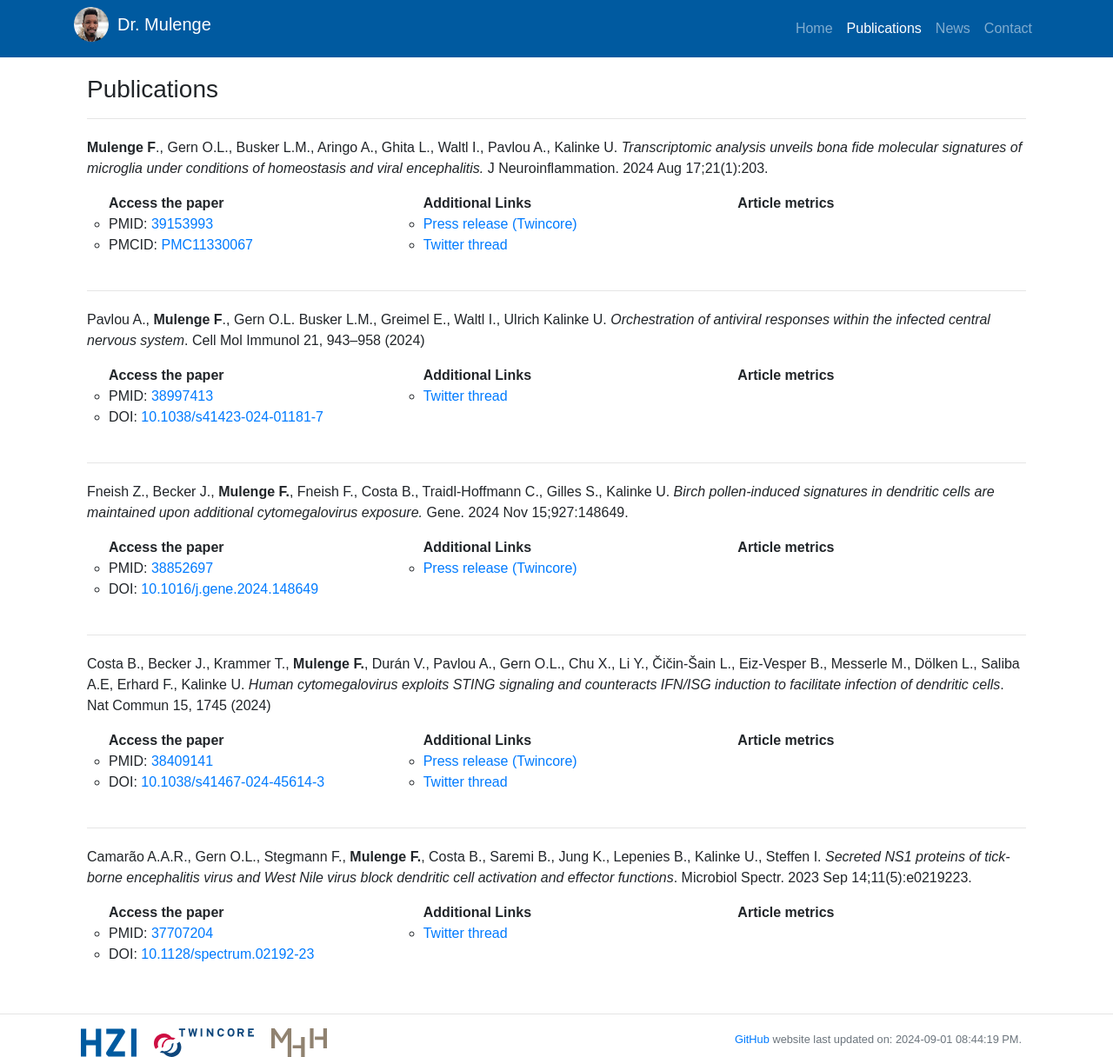
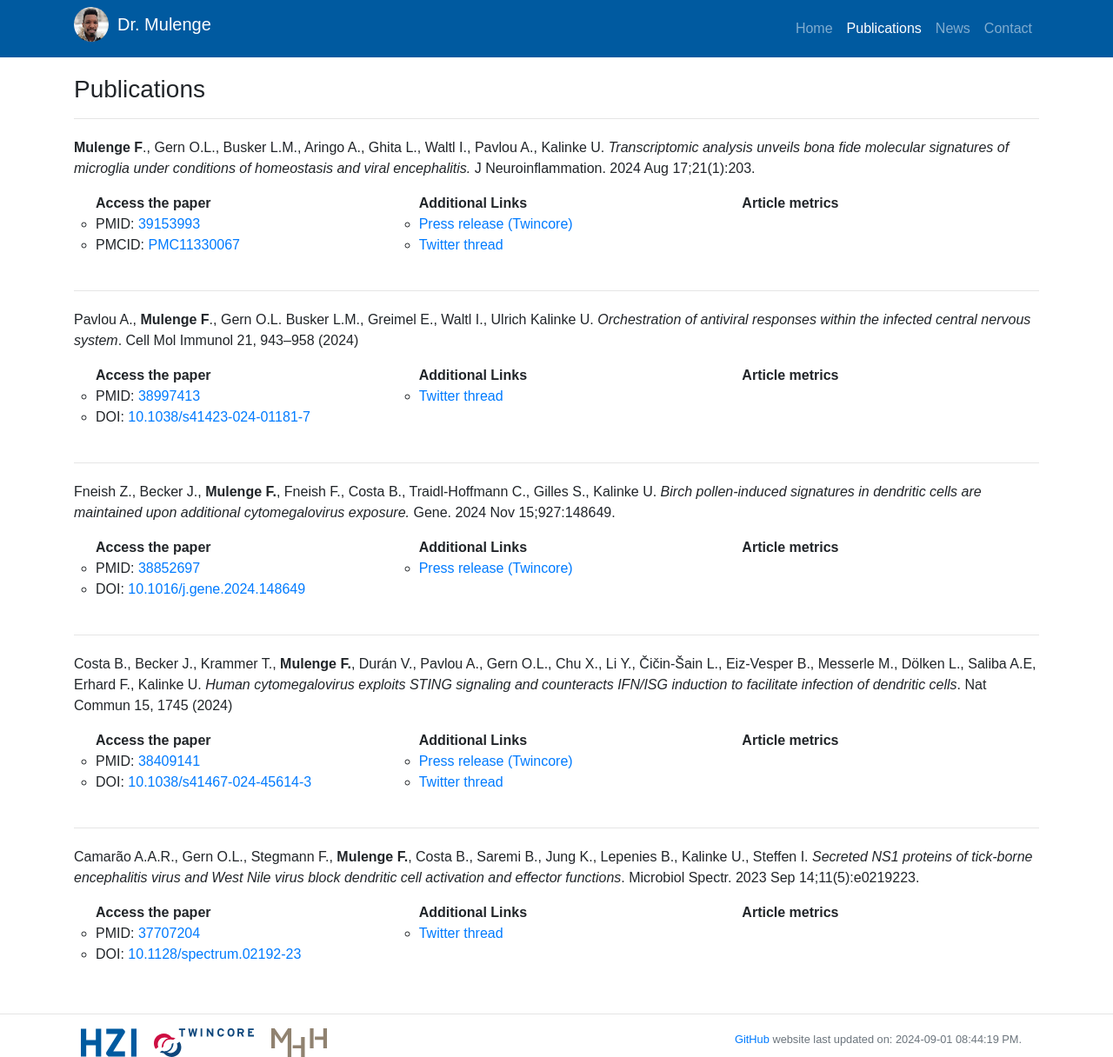
Before and after one commit to fmulenge/fmulenge.github.io, a Jekyll site: the page built from publications/index.html, in a window 1280 px wide. Shown: the whole page at 87% size. Built offline with Jekyll 4.4.1, drawn with Linux system fonts in a browser that asks for light colours; comment, search, counter and statistics services are not loaded.

Commit message:
Update index.html

```diff
--- a/publications/index.html
+++ b/publications/index.html
@@ -4,7 +4,7 @@
 group: publications
 ---
 
-<div class="container">
+<div class="container px-0 max-width: 100%">
 
 <!--Altmetric JS-->
 <script type='text/javascript' src='https://d1bxh8uas1mnw7.cloudfront.net/assets/embed.js'></script>
```
